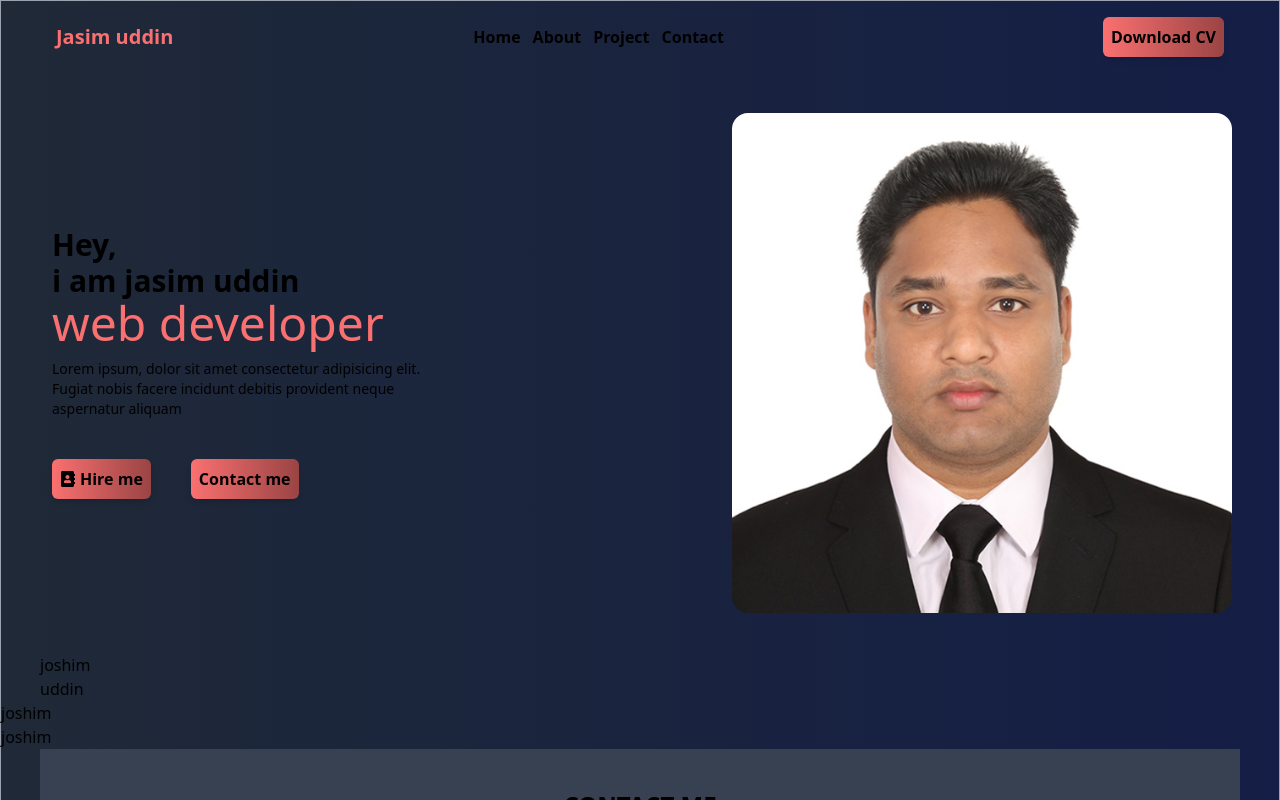
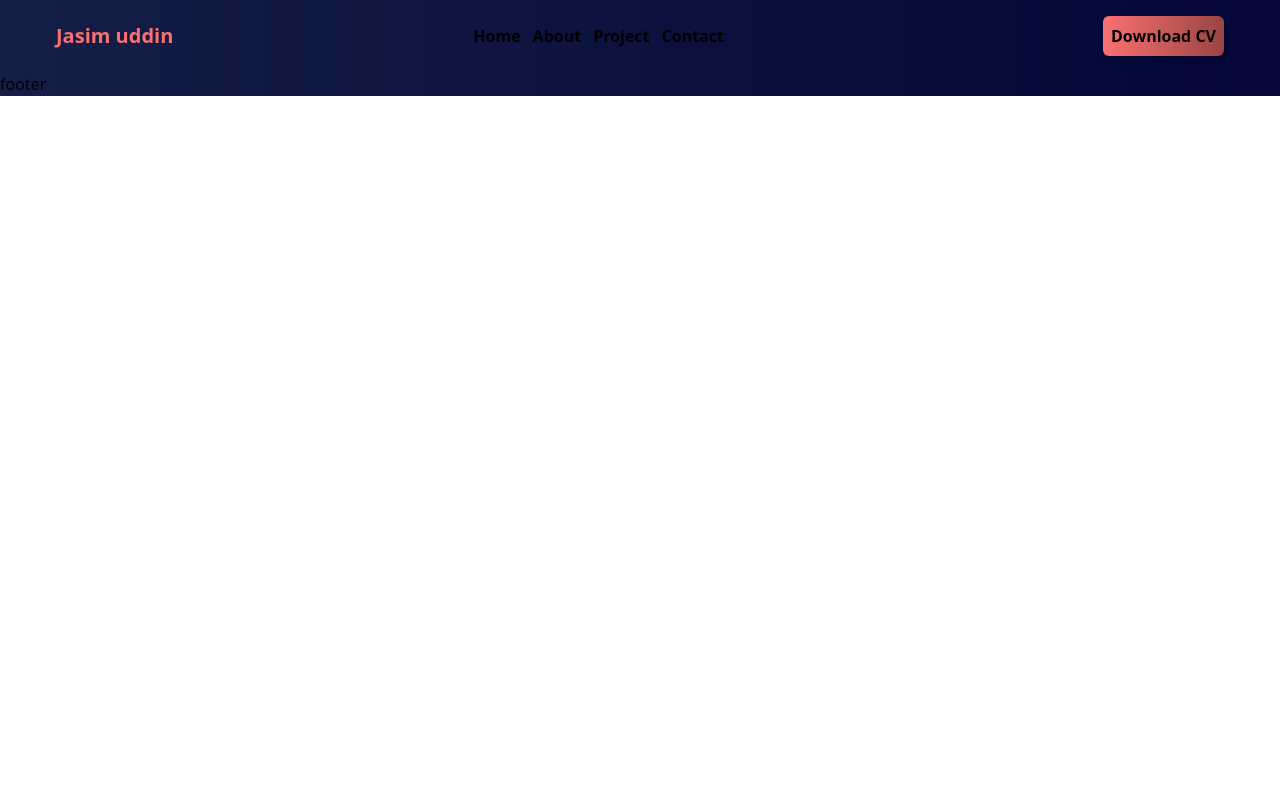
Before and after one commit to khandakerJasim/Portfolio1, a React (Create React App) app in the folder client/: page / in a window 1280 px wide. Shown: the top 800 px of the page. Built offline with nearby package versions, Linux system fonts and the light colour scheme.

Commit message:
update routing page

```diff
--- a/client/src/App.js
+++ b/client/src/App.js
@@ -1,7 +1,20 @@
 import { RouterProvider } from "react-router-dom";
+// import Footer from "./component/Share/Footer";
+// import Navbar from "./component/Share/Navbar";
+// import About from "./pages/About/About";
+// import Contact from "./pages/Contact/Contact";
+// import Project from "./pages/Project/Project";
+// import Skill from "./pages/Skill/Skill";
+// import Home from "./pages/Home/Home";
 import router from "./routs/Router";
+// import { Routes, Route } from "react-router-dom";
+
 function App() {
-  return <RouterProvider router={router}></RouterProvider>;
+  return (
+    <>
+      <RouterProvider router={router}></RouterProvider>
+    </>
+  );
 }
 
 export default App;
--- a/client/src/component/Share/Navbar.js
+++ b/client/src/component/Share/Navbar.js
@@ -47,7 +47,7 @@ export default function Navbar() {
           </motion.span>
 
           <ul className=" hidden md:flex gap-3 text-md font-extrabold  ">
-            <Link to="/">
+            <Link to="/Home">
               <li
                 className={`${
                   select === "Home" && "border-b border-red-500 text-red-400  "
--- a/client/src/index.js
+++ b/client/src/index.js
@@ -2,6 +2,12 @@ import React from "react";
 import ReactDOM from "react-dom/client";
 import "./index.css";
 import App from "./App";
+// import { BrowserRouter } from "react-router-dom";
 
 const root = ReactDOM.createRoot(document.getElementById("root"));
-root.render(<App />);
+root.render(
+  //   <BrowserRouter>
+  //     <App />
+  //   </BrowserRouter>
+  <App />
+);
--- a/client/src/layout/Main.js
+++ b/client/src/layout/Main.js
@@ -2,23 +2,12 @@ import React from "react";
 import { Outlet } from "react-router-dom";
 import Navbar from "../component/Share/Navbar";
 import Footer from "../component/Share/Footer";
-import Skill from "../pages/Skill/Skill";
-import About from "../pages/About/About";
-import Project from "../pages/Project/Project";
-import Contact from "../pages/Contact/Contact";
 
 export default function Main() {
   return (
-    <div
-      className="bg-gradient-to-r border border-gray-400 from-gray-800
-    to-[#141E46]    dark:text-white  mx-auto "
-    >
+    <div className="bg-gradient-to-r from-[#141E46] to-[#030637] dark:text-white ">
       <Navbar />
       <Outlet />
-      <About />
-      <Skill />
-      <Project />
-      <Contact />
       <Footer />
     </div>
   );
--- a/client/src/pages/Home/Home.js
+++ b/client/src/pages/Home/Home.js
@@ -1,8 +1,9 @@
 import React from "react";
-import About from "./../About/About";
+import About from "../About/About";
 import Contact from "../Contact/Contact";
+
+import Skill from "../Skill/Skill";
 import Project from "../Project/Project";
-import Skill from "../Skill/Skill";
 
 export default function Home() {
   return (
--- a/client/src/routs/Router.js
+++ b/client/src/routs/Router.js
@@ -5,12 +5,14 @@ import About from "../pages/About/About";
 import Skill from "../pages/Skill/Skill";
 import Contact from "../pages/Contact/Contact";
 import Project from "../pages/Project/Project";
+import Home from "./../pages/Home/Home";
 
 const router = createBrowserRouter([
   {
     path: "/",
     element: <Main />,
     children: [
+      { path: "/Home", element: <Home /> },
       {
         path: "/About",
         element: <About />,
```
